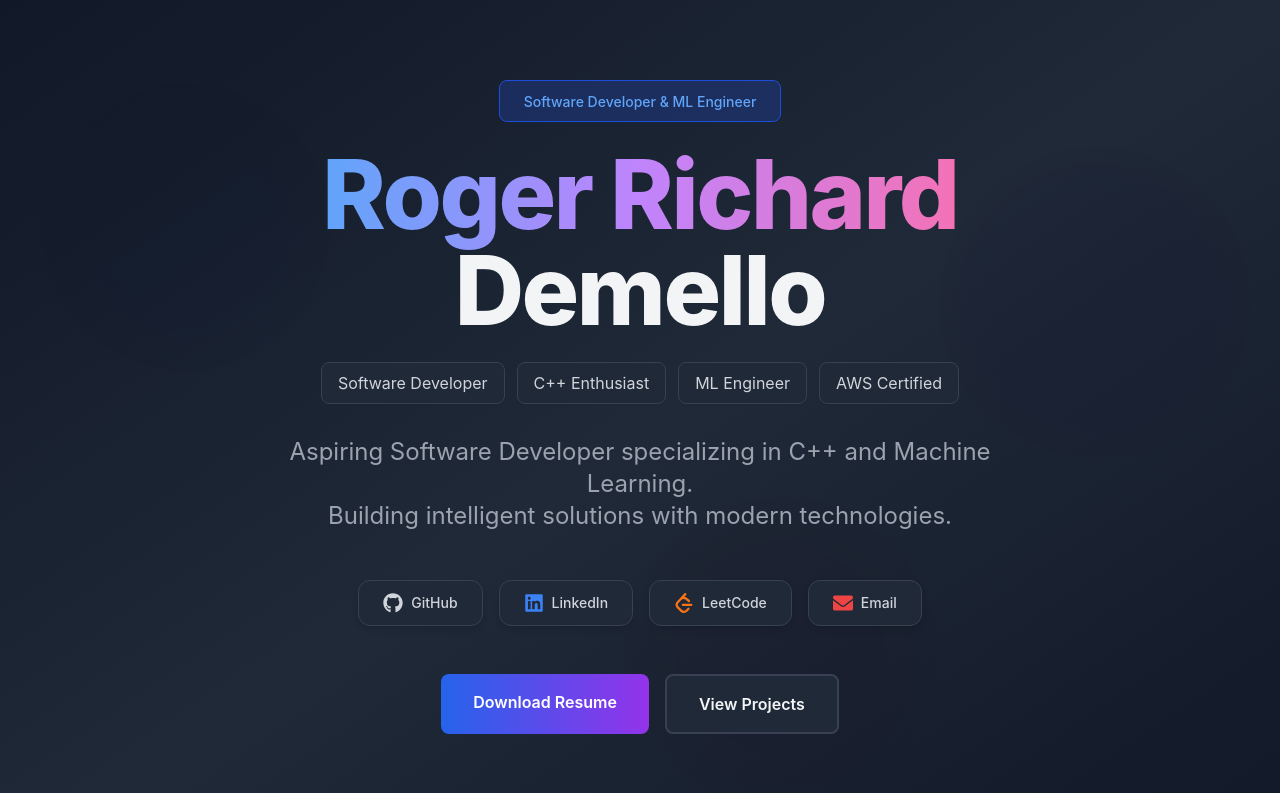
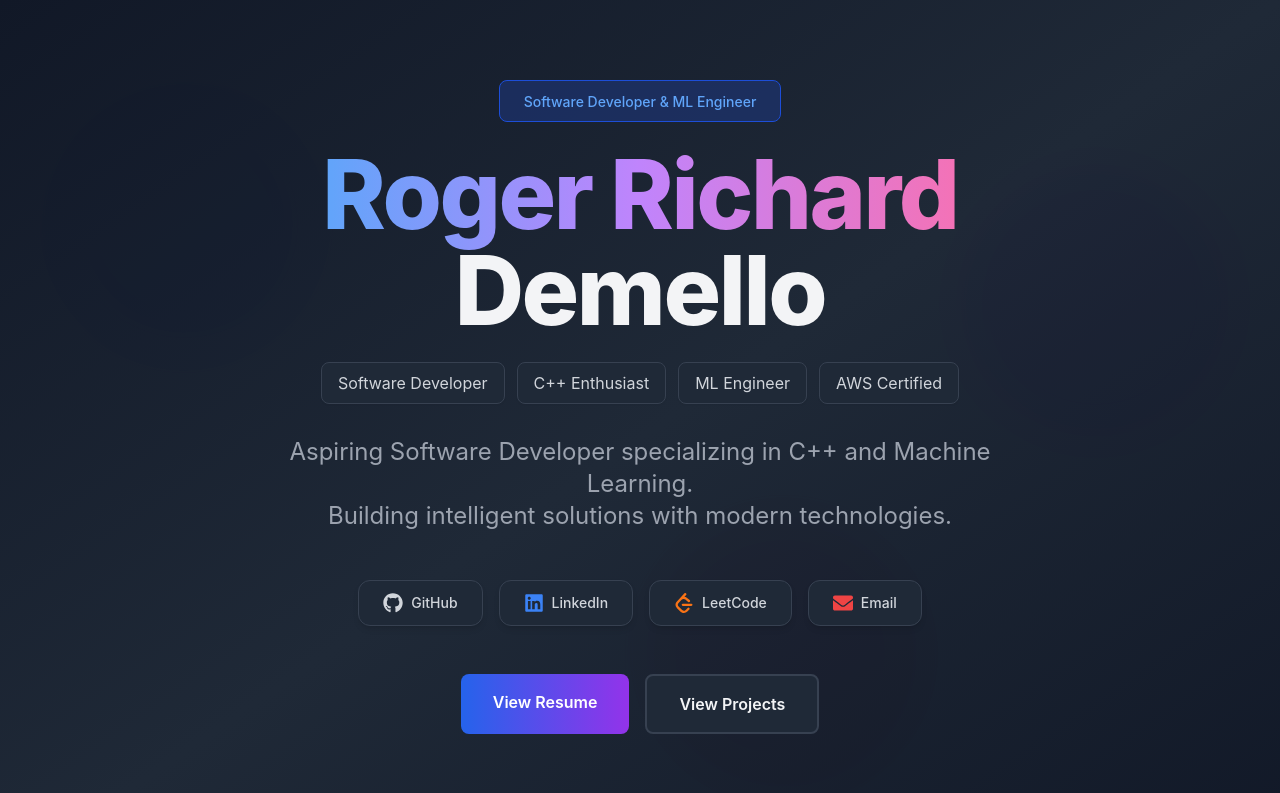
Before and after one commit to rogerdemello/portfolio, a Next.js app: page / in a window 1280 px wide. Shown: the top 793 px of the page. Built offline with nearby package versions, Linux system fonts and the light colour scheme.

Commit message:
Update resume to open from local PDF file instead of Google Drive

```diff
--- a/components/Hero.tsx
+++ b/components/Hero.tsx
@@ -54,8 +54,8 @@ export default function Hero() {
           </div>
 
           <div className="flex justify-center gap-4 flex-wrap mb-16">
-            <a href="https://drive.google.com/uc?export=download&id=1S9YMTn4OEEgAmfY4_f6mgnW-YvgfR06p" className="px-8 py-4 bg-gradient-to-r from-blue-600 to-purple-600 text-white font-semibold rounded-lg hover:shadow-lg hover:shadow-blue-500/50 transition-all transform hover:scale-105">
-              Download Resume
+            <a href="/Resume.pdf" target="_blank" rel="noopener noreferrer" className="px-8 py-4 bg-gradient-to-r from-blue-600 to-purple-600 text-white font-semibold rounded-lg hover:shadow-lg hover:shadow-blue-500/50 transition-all transform hover:scale-105">
+              View Resume
             </a>
             <a href="#projects" className="px-8 py-4 bg-gray-800 text-gray-100 font-semibold rounded-lg border-2 border-gray-700 hover:border-blue-500 hover:text-blue-400 transition-all transform hover:scale-105">
               View Projects
```
Also changed, not shown: 1 other file (tests, documents, lock files or other folders).
